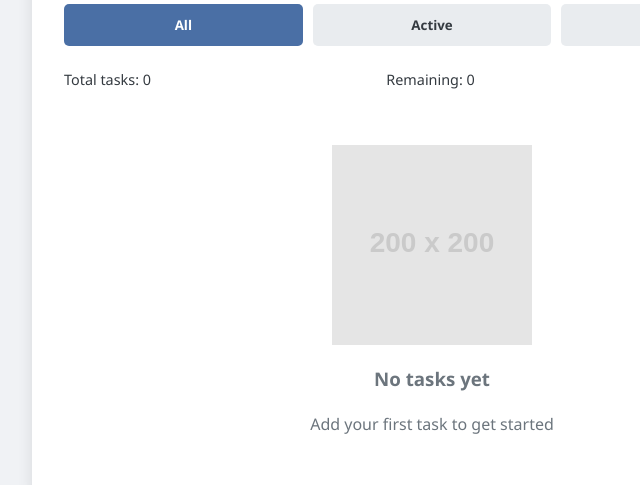
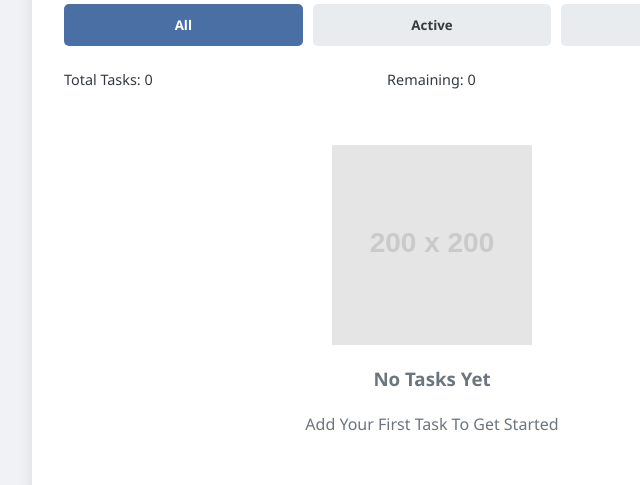
Before and after one commit to MKarthikeyan02/Todo-list, a plain HTML site: page index.html in a window 1280 px wide. Shown: the part 261-746 px from the top of the page, 208-848 px from the left. Drawn offline with Linux system fonts and the light colour scheme; placeholder pictures from the web are drawn by us.

Commit message:
Update index.html

```diff
--- a/index.html
+++ b/index.html
@@ -223,7 +223,7 @@
         </div>
 
         <div class="stats">
-            <div>Total tasks: <span id="totalTasks">0</span></div>
+            <div>Total Tasks: <span id="totalTasks">0</span></div>
             <div>Remaining: <span id="remainingTasks">0</span></div>
             <div>Completed: <span id="completedTasks">0</span></div>
         </div>
@@ -233,7 +233,7 @@
             <li class="empty-state">
                 <img src="https://placehold.co/200x200?text=No+Tasks" alt="Empty task list illustration">
                 <h3>No tasks yet</h3>
-                <p>Add your first task to get started</p>
+                <p>Add Your First Task To Get Started</p>
             </li>
         </ul>
     </div>
@@ -264,11 +264,11 @@
                     taskList.innerHTML = `
                         <li class="empty-state">
                             <img src="https://placehold.co/200x200?text=No+Tasks" alt="Empty task list illustration">
-                            <h3>No tasks ${filter === 'all' ? 'yet' : filter}</h3>
+                            <h3>No Tasks ${filter === 'all' ? 'Yet' : filter}</h3>
                             <br>
                             <p>${filter === 'all'
-                                ? 'Add your first task to get started'
-                                : `No ${filter} tasks found`}
+                                ? 'Add Your First Task To Get Started'
+                                : `No ${filter} Tasks Found`}
                             </p>
                         </li>
                     `;
```
